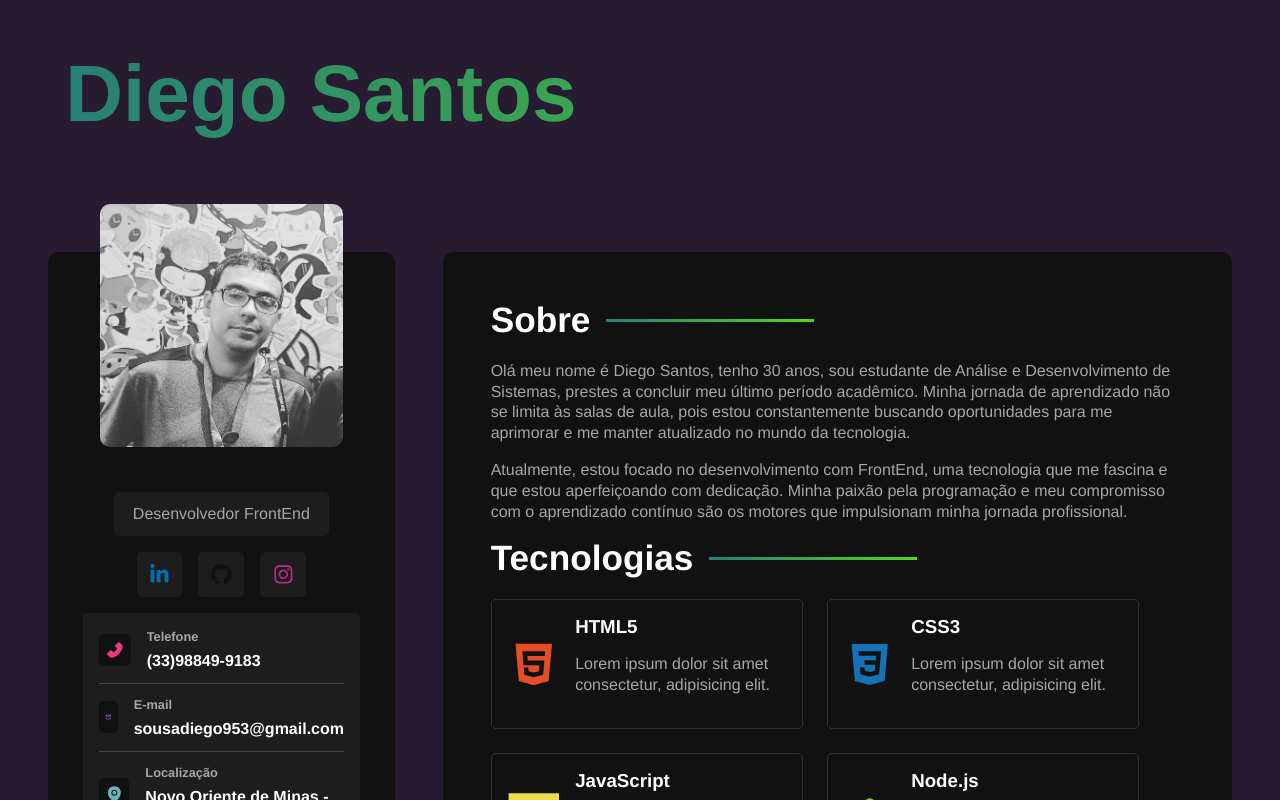
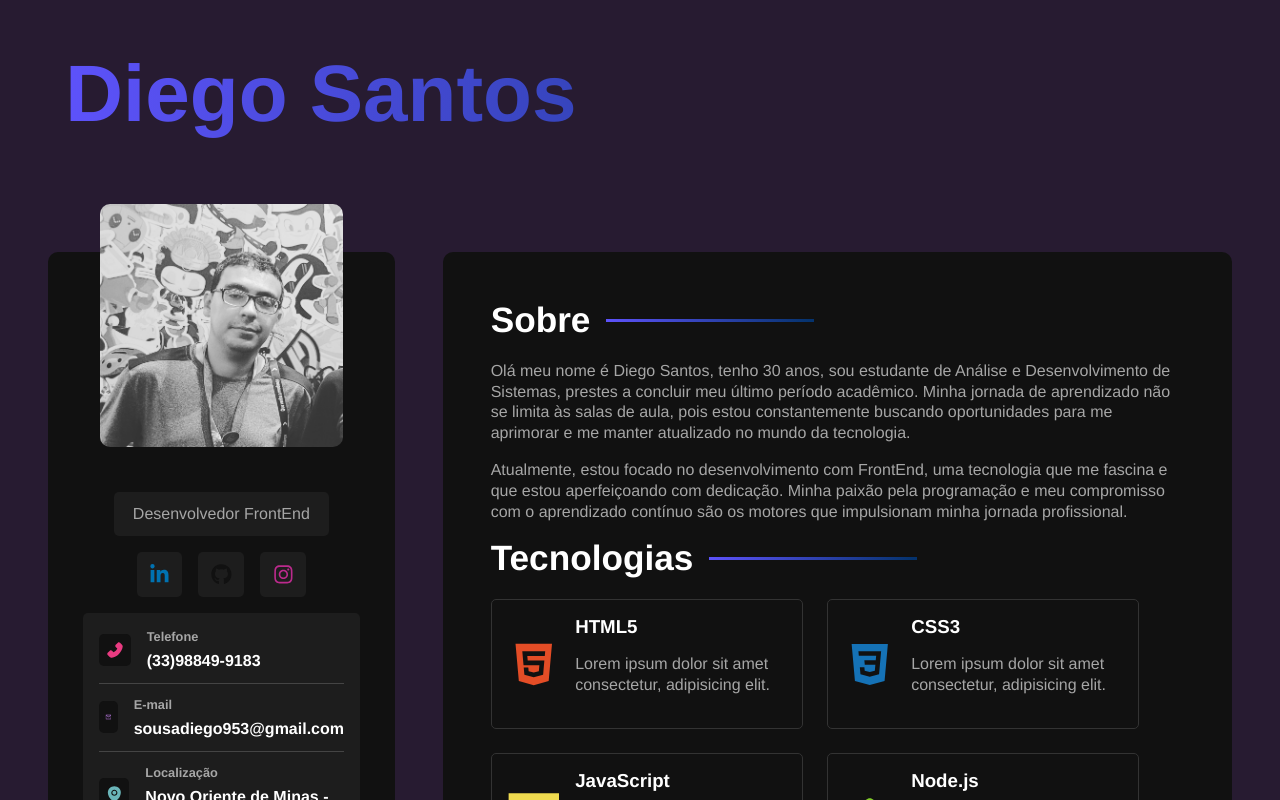
Before and after one commit to Diegodevops26/portfolio, a React (Vite) app: page / in a window 1280 px wide. Shown: the top 800 px of the page. Built offline with nearby package versions, Linux system fonts and the light colour scheme.

Commit message:
Update variables.sass

```diff
--- a/src/styles/variables.sass
+++ b/src/styles/variables.sass
@@ -6,4 +6,4 @@ $bg-color: #111
 $bg-color-secondary: #1d1d1d
 $container-border-radius: 10px
 $card-border-radius: 5px
-$gradient: linear-gradient(90deg, rgba(40, 127, 120) 0%, rgba(83, 213, 29) 98%)
+$gradient: linear-gradient(90deg, #5d52fa 0%, #05336e 98%)
```
